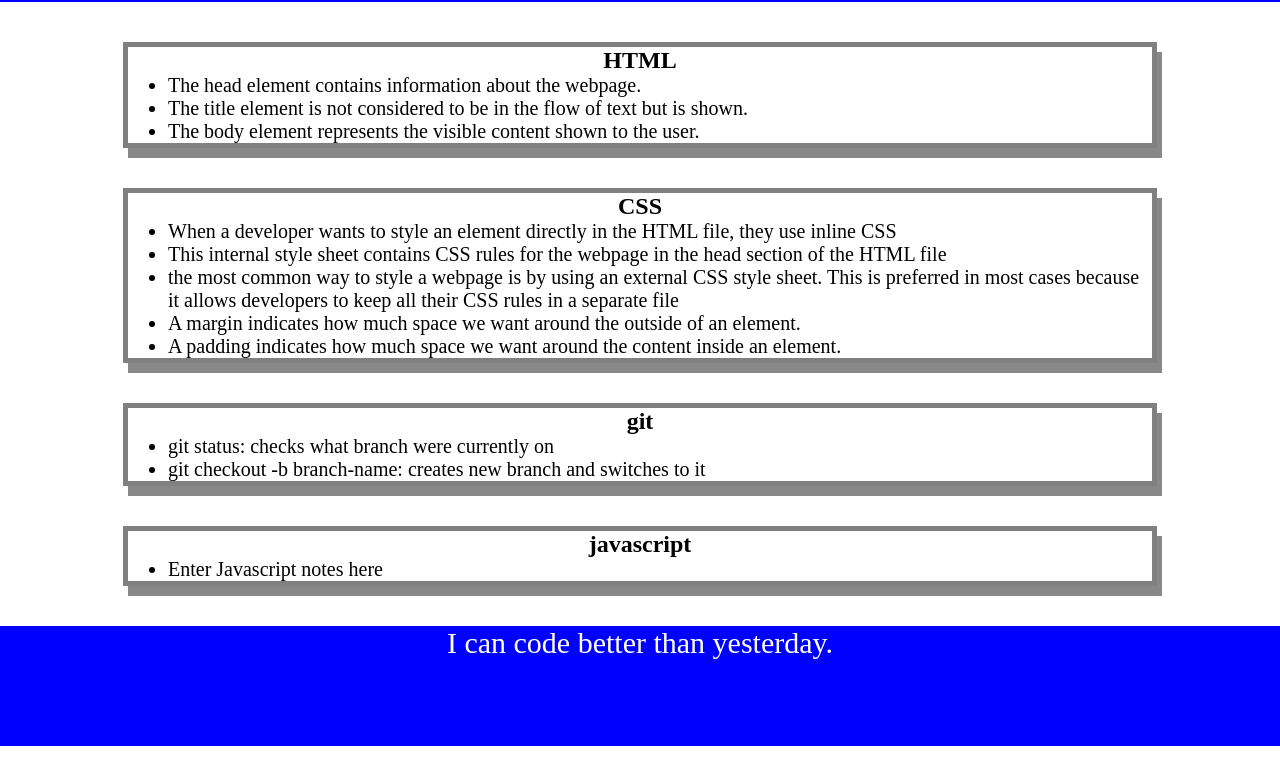
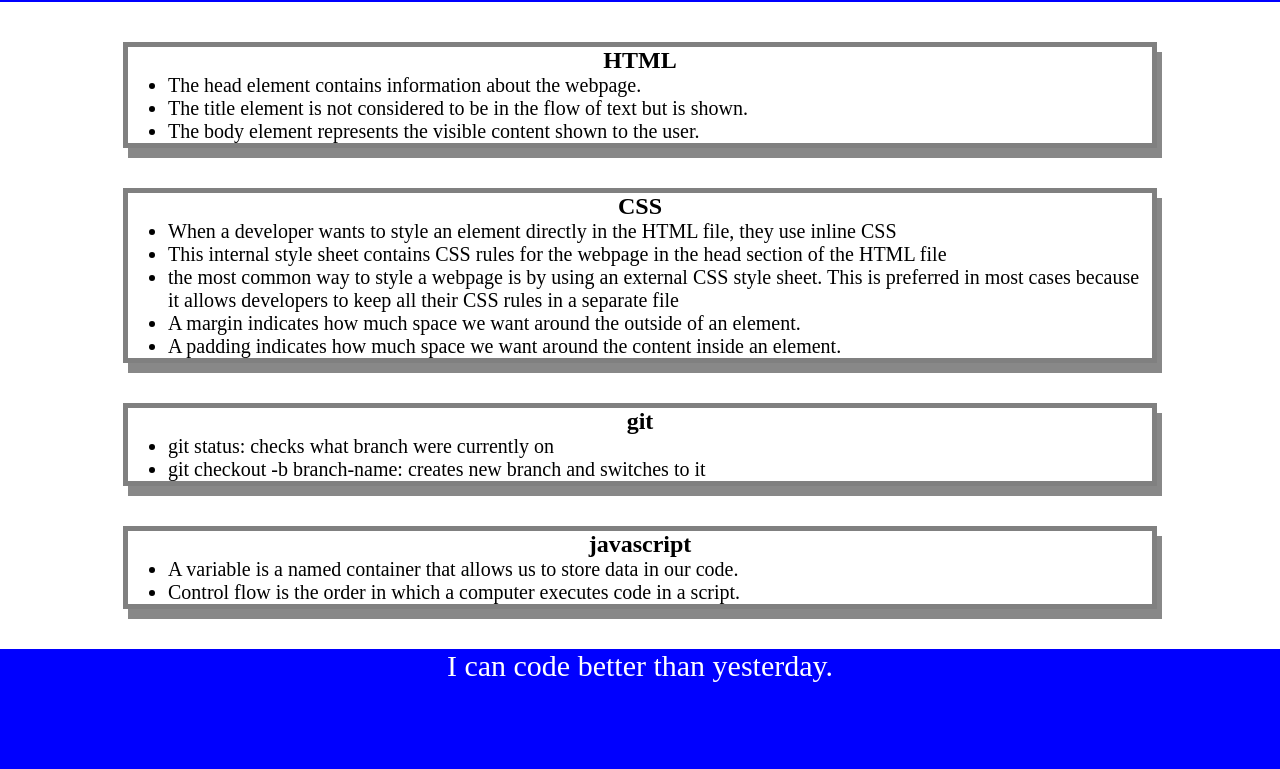
Before and after one commit to mkeeney42/prework-study-guide, a plain HTML site: page index.html in a window 1280 px wide. Shown: the part 118-887 px from the top of the page. Before the commit the page ends 864 px from the top, so only its background shows below. Drawn offline with Linux system fonts and the light colour scheme.

```diff
--- a/index.html
+++ b/index.html
@@ -42,8 +42,9 @@
       <section class="card" id="javascript-section">
         <H2>javascript</H2>
         <ul>
-          <li>Enter Javascript notes here</li>
-        </ul>
+          <li>A variable is a named container that allows us to store data in our code.</li>
+          <li>Control flow is the order in which a computer executes code in a script.</li>
+          <ul>
       </section>
     </main>
 
```
Also changed, not shown: 1 other file.
